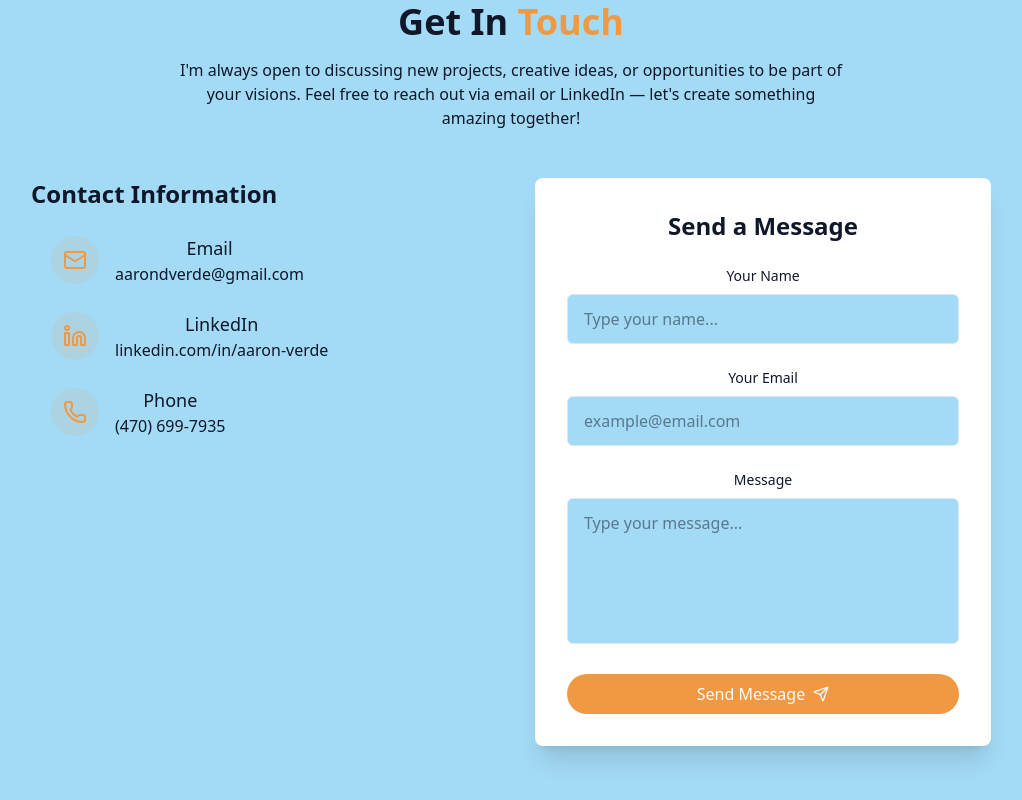
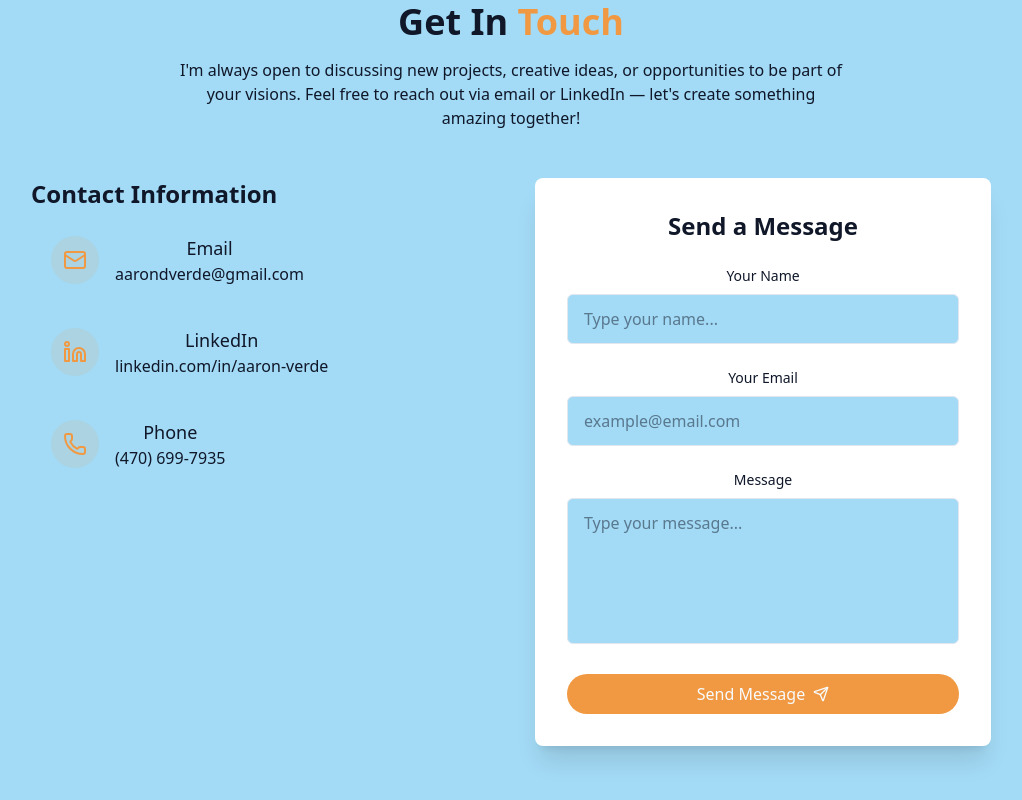
Before and after one commit to aarondvc/AnigmaWeb, a React (Vite) app: page / in a window 1280 px wide. Shown: the part 4236-5036 px from the top of the page, without its empty margins (129-1151 px from the left). Built offline with nearby package versions, Linux system fonts and the light colour scheme.

Commit message:
Small changes to some paddings and DesignNavbar

```diff
--- a/src/components/ContactSection.jsx
+++ b/src/components/ContactSection.jsx
@@ -74,11 +74,9 @@ export const ContactSection = () => {
               Contact Information
             </h3>
 
-            {/* Change 'flex-items-center' to 'items-center' for vertical centering */}
-            <div className="space-y-6 flex flex-col md:items-start items-center ml-5">
+            <div className="space-y-10 flex flex-col md:items-start items-center ml-5">
 
               {/* Email */}
-              {/* ALIGNMENT FIX: Changed items-start to items-center */}
               <div className="flex items-center space-x-4">
                 <div className="p-3 rounded-full bg-primary/10">
                   <Mail className="h-6 w-6 text-primary" />
--- a/src/components/DesignNavbar.jsx
+++ b/src/components/DesignNavbar.jsx
@@ -31,11 +31,11 @@ export const DesignNavbar = () => {
       <div className="container flex items-center justify-between relative">
         {/* Logo */}
         <a
-          href="#hero"
+          href="/#hero"
           className="flex items-center text-xl font-bold text-primary"
         >
           <span className="text-foreground relative z-10">
-            AnigmaDev
+            AnigmaDesigns
           </span>
           <span>Portfolio</span>
         </a>
```
